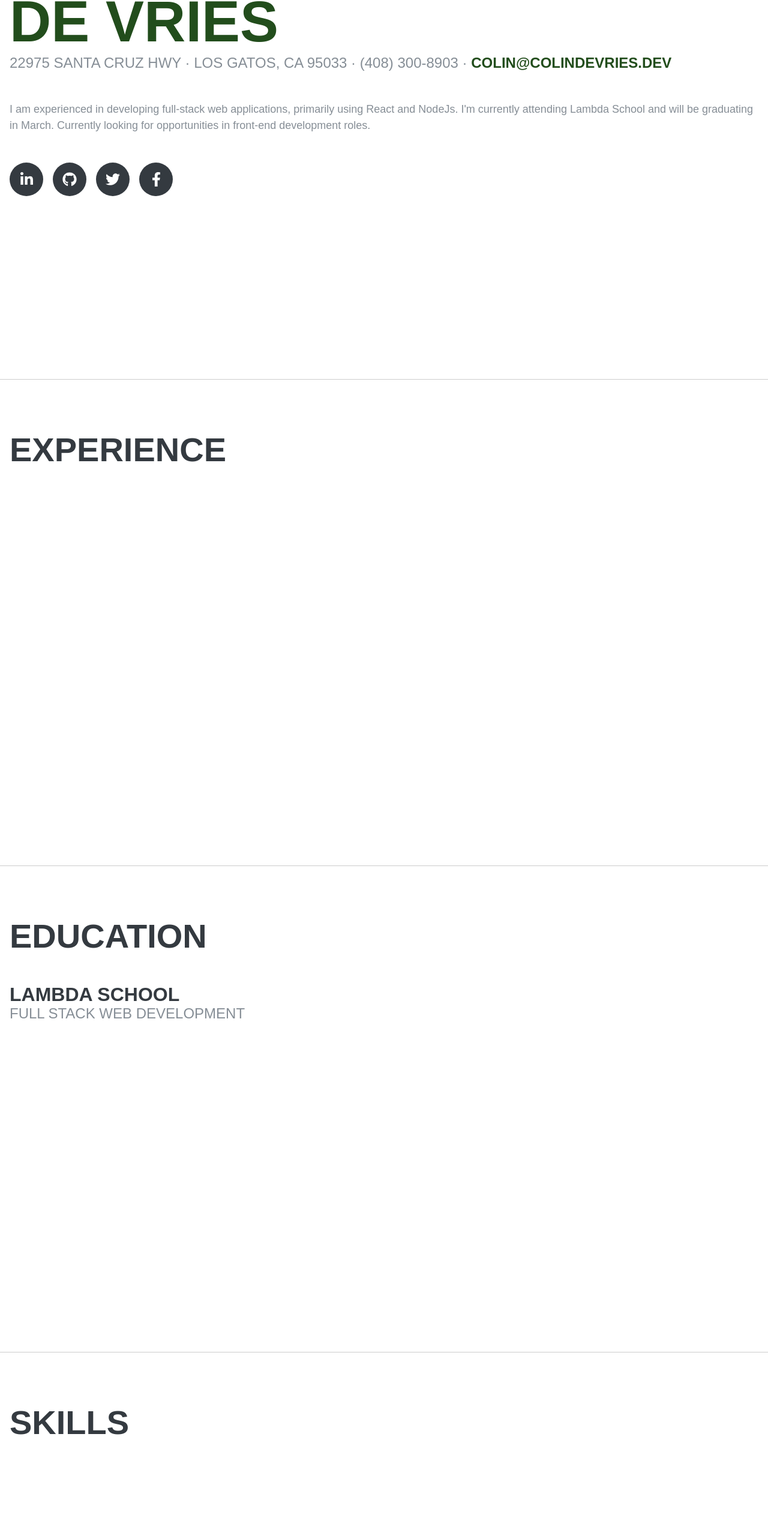
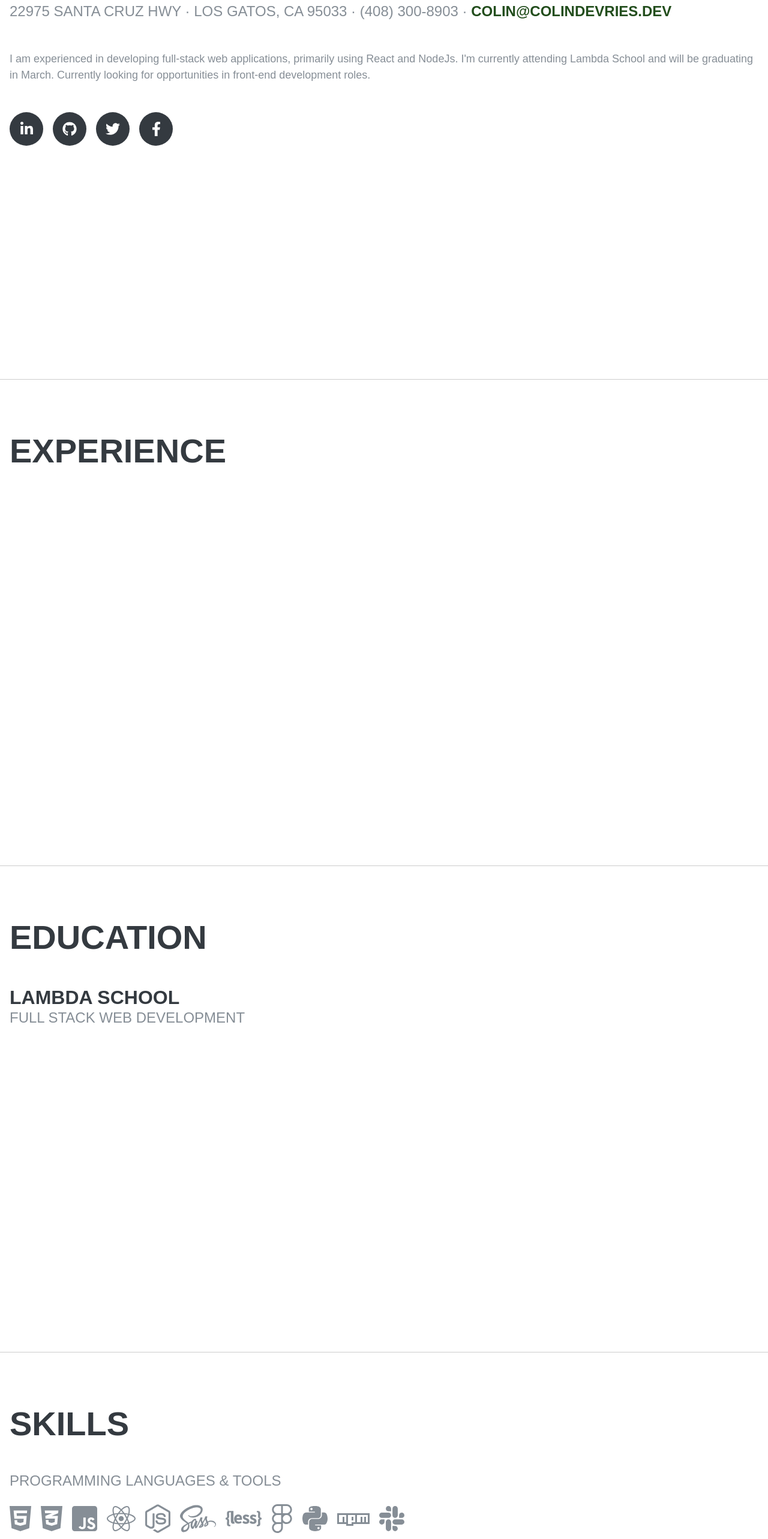
Before and after one commit to dvcolin/colindevries.dev-react, a React (Create React App) app: page / in a window 1280 px wide. Shown: the part 229-2795 px from the top of the page at 60% size. Built offline with nearby package versions, Linux system fonts and the light colour scheme; what webfontloader would draw is missing.

Commit message:
add content to skills and interests sections

```diff
--- /dev/null
+++ b/src/components/flex.js
@@ -0,0 +1,5 @@
+import styled from 'styled-components';
+
+export const Flex = styled.div`
+  display: flex;
+`;
--- a/src/components/headings.js
+++ b/src/components/headings.js
@@ -38,6 +38,7 @@ export const H4 = styled('h4')(
     ...heading,
     fontSize: 2,
     fontWeight: 'medium',
-    color: 'text'
+    color: 'text',
+    mb: 2
   })
 );
--- a/src/components/layout/layout.js
+++ b/src/components/layout/layout.js
@@ -9,7 +9,7 @@ const Layout = ({ children }) => {
     <ThemeProvider theme={theme}>
       <GlobalStyles />
       <Navbar />
-      {children}
+      <main>{children}</main>
     </ThemeProvider>
   );
 };
--- a/src/sections/about.js
+++ b/src/sections/about.js
@@ -19,6 +19,12 @@ const Heading = styled(H1)(
   })
 );
 
+const Break = styled('br')(
+  css({
+    display: ['block', 'none']
+  })
+);
+
 const PrimaryColor = styled('span')(
   css({
     color: 'primary',
@@ -29,20 +35,20 @@ const PrimaryColor = styled('span')(
 const Subheading = styled(H4)(
   css({
     mt: 1,
-    lineHeight: '1.4'
+    lineHeight: '1.5',
+    mb: 3
   })
 );
 
 const Description = styled(P)(
   css({
-    mt: 3
+    mb: 3
   })
 );
 
 const SocialLinks = styled('div')(
   css({
-    display: 'flex',
-    mt: 3
+    display: 'flex'
   })
 );
 
@@ -73,8 +79,8 @@ const AboutSection = () => {
       <SectionContainer>
         <Heading>
           Colin
-          <br />
-          <PrimaryColor>de Vries</PrimaryColor>
+          <Break />
+          <PrimaryColor> de Vries</PrimaryColor>
         </Heading>
         <Subheading>
           22975 Santa Cruz Hwy &middot; Los Gatos, CA 95033 &middot; (408)
--- a/src/sections/interests.js
+++ b/src/sections/interests.js
@@ -1,13 +1,34 @@
 import React from 'react';
+import styled from 'styled-components';
+import css from '@styled-system/css';
 import SectionContainer from '../components/layout/section-container';
 import { H2 } from '../components/headings';
+import { PSmall } from '../components/text';
 import SectionDivider from '../components/section-divider';
+
+const StyledPSmall = styled(PSmall)(
+  css({
+    mb: 2
+  })
+);
 
 const InterestsSection = () => {
   return (
     <>
       <SectionContainer>
         <H2>Interests</H2>
+        <StyledPSmall>
+          Apart from being a web developer, I enjoy most of my time being
+          outdoors. In the winter, I am an avid skier and novice ice climber.
+          During the warmer months here in Colorado, I enjoy mountain biking,
+          free climbing, and kayaking.
+        </StyledPSmall>
+        <PSmall>
+          When forced indoors, I follow a number of sci-fi and fantasy genre
+          movies and television shows, I am an aspiring chef, and I spend a
+          large amount of my free time exploring the latest technology
+          advancements in the front-end web development world.
+        </PSmall>
       </SectionContainer>
       <SectionDivider />
     </>
--- a/src/sections/skills.js
+++ b/src/sections/skills.js
@@ -1,13 +1,103 @@
 import React from 'react';
+import styled from 'styled-components';
+import css from '@styled-system/css';
 import SectionContainer from '../components/layout/section-container';
-import { H2 } from '../components/headings';
+import { H2, H4 } from '../components/headings';
 import SectionDivider from '../components/section-divider';
+import { FontAwesomeIcon } from '@fortawesome/react-fontawesome';
+import {
+  faHtml5,
+  faCss3Alt,
+  faJsSquare,
+  faReact,
+  faNodeJs,
+  faSass,
+  faLess,
+  faFigma,
+  faPython,
+  faNpm,
+  faSlack
+} from '@fortawesome/free-brands-svg-icons';
+import { faCheck } from '@fortawesome/free-solid-svg-icons';
+import { PSmall } from '../components/text';
+
+const DevIcons = styled('div')(
+  css({
+    display: 'flex',
+    flexWrap: 'wrap',
+    py: 1,
+    mb: 2
+  })
+);
+
+const DevIcon = styled(FontAwesomeIcon)(
+  css({
+    fontSize: '4.8rem',
+    color: 'text',
+    mr: 2,
+    mb: 2
+  })
+);
+
+const WorkflowItems = styled('div')(
+  css({
+    display: 'flex',
+    flexDirection: 'column',
+    pl: 2
+  })
+);
+
+const WorkflowItemContainer = styled('div')(
+  css({
+    display: 'flex',
+    alignItems: 'center',
+    fontSize: 0
+  })
+);
+
+const WorkflowItemText = styled(PSmall)(
+  css({
+    ml: 1
+  })
+);
+
+const WorkflowItem = ({ text }) => (
+  <WorkflowItemContainer>
+    <FontAwesomeIcon icon={faCheck} />
+    <WorkflowItemText>{text}</WorkflowItemText>
+  </WorkflowItemContainer>
+);
 
 const SkillsSection = () => {
   return (
     <>
       <SectionContainer>
         <H2>Skills</H2>
+        <div>
+          <H4>Programming Languages &amp; Tools</H4>
+          <DevIcons>
+            <DevIcon icon={faHtml5} />
+            <DevIcon icon={faCss3Alt} />
+            <DevIcon icon={faJsSquare} />
+            <DevIcon icon={faReact} />
+            <DevIcon icon={faNodeJs} />
+            <DevIcon icon={faSass} />
+            <DevIcon icon={faLess} />
+            <DevIcon icon={faFigma} />
+            <DevIcon icon={faPython} />
+            <DevIcon icon={faNpm} />
+            <DevIcon icon={faSlack} />
+          </DevIcons>
+        </div>
+        <div>
+          <H4>Workflow</H4>
+          <WorkflowItems>
+            <WorkflowItem text='Mobile-First, Responsive Design' />
+            <WorkflowItem text='Cross Browser Testing &amp; Debugging' />
+            <WorkflowItem text='Cross Functional Teams' />
+            <WorkflowItem text='Agile Development &amp; Scrum' />
+          </WorkflowItems>
+        </div>
       </SectionContainer>
       <SectionDivider />
     </>
--- a/src/styles/theme.js
+++ b/src/styles/theme.js
@@ -14,7 +14,7 @@ export default {
   },
   lineHeights: {
     body: 1.5,
-    heading: 1.125
+    heading: 1.2
   },
   colors: {
     text: '#868e96',
```
